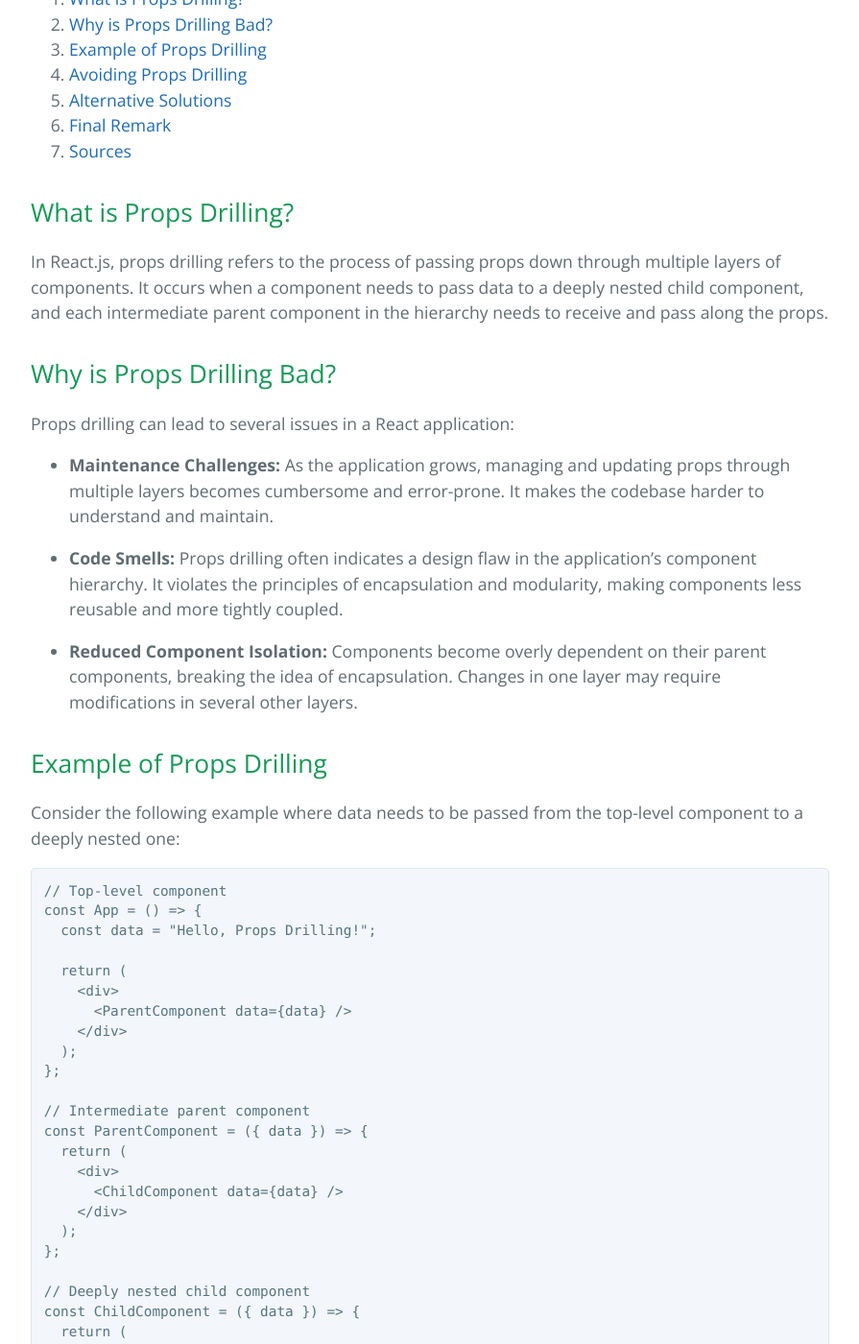
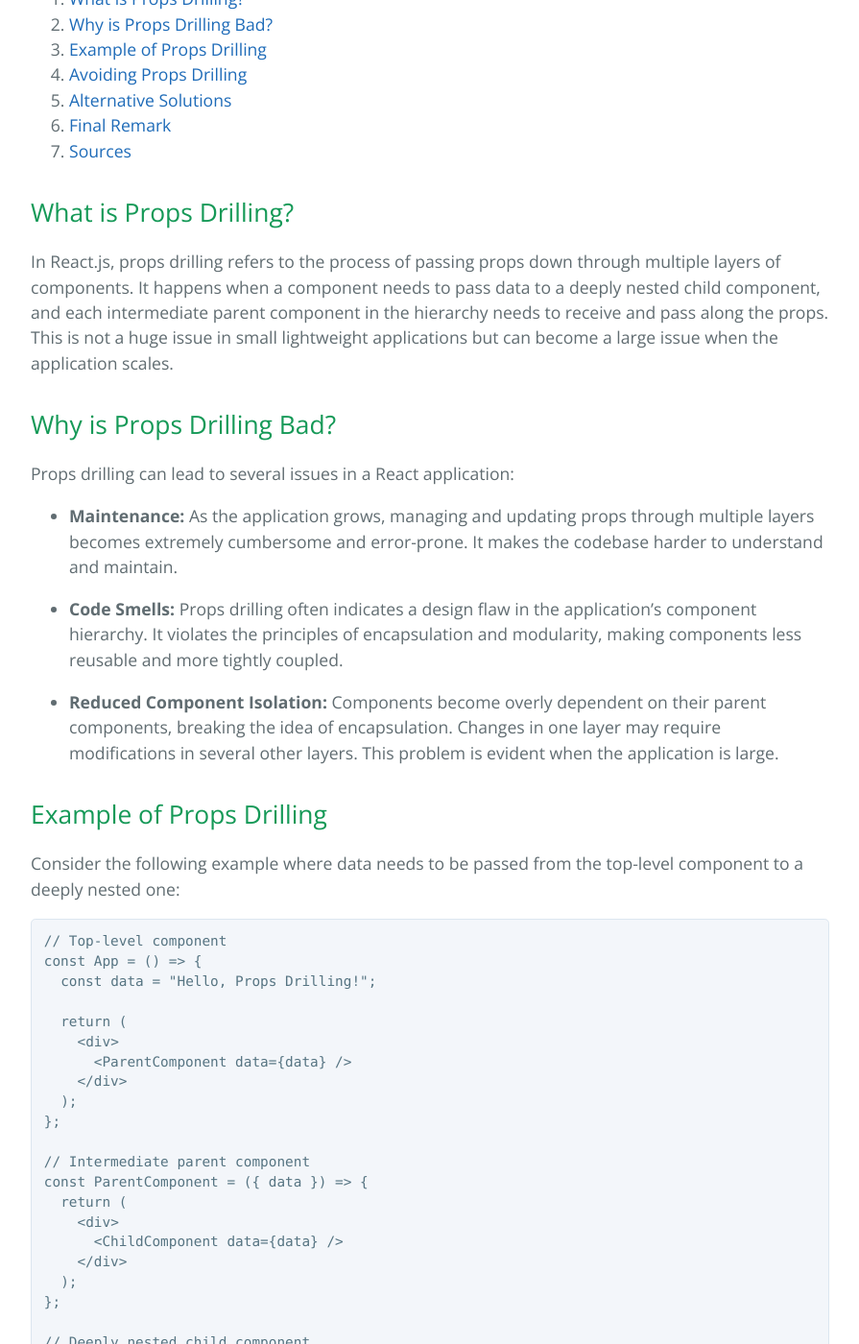
Before and after one commit to learning-software-engineering/learning-software-engineering.github.io, a Jekyll site: the page built from Topics/Tech_Stacks/React_Prop_Drilling.md, in a window 1280 px wide and 1400 px high, scrolled down 506 px. Shown: the whole window at 96% size, without its empty margins (192-1087 px from the left). Built offline with Jekyll 4.4.1, drawn with Linux system fonts in a browser that asks for light colours; our own code applies the rules of GitHub Pages for plain Markdown files; some of the changed text lies outside the part shown.

Commit message:
Minor wording and sentence changes

```diff
--- a/Topics/Tech_Stacks/React_Prop_Drilling.md
+++ b/Topics/Tech_Stacks/React_Prop_Drilling.md
@@ -10,16 +10,16 @@
 7. [Sources](#sources)
 
 ## What is Props Drilling?
-In React.js, props drilling refers to the process of passing props down through multiple layers of components. It occurs when a component needs to pass data to a deeply nested child component, and each intermediate parent component in the hierarchy needs to receive and pass along the props.
+In React.js, props drilling refers to the process of passing props down through multiple layers of components. It happens when a component needs to pass data to a deeply nested child component, and each intermediate parent component in the hierarchy needs to receive and pass along the props. This is not a huge issue in small lightweight applications but can become a large issue when the application scales.
 
 ## Why is Props Drilling Bad?
 Props drilling can lead to several issues in a React application:
 
-- **Maintenance Challenges:** As the application grows, managing and updating props through multiple layers becomes cumbersome and error-prone. It makes the codebase harder to understand and maintain.
+- **Maintenance:** As the application grows, managing and updating props through multiple layers becomes extremely cumbersome and error-prone. It makes the codebase harder to understand and maintain.
 
 - **Code Smells:** Props drilling often indicates a design flaw in the application's component hierarchy. It violates the principles of encapsulation and modularity, making components less reusable and more tightly coupled.
 
-- **Reduced Component Isolation:** Components become overly dependent on their parent components, breaking the idea of encapsulation. Changes in one layer may require modifications in several other layers.
+- **Reduced Component Isolation:** Components become overly dependent on their parent components, breaking the idea of encapsulation. Changes in one layer may require modifications in several other layers. This problem is evident when the application is large.
 
 ## Example of Props Drilling
 Consider the following example where data needs to be passed from the top-level component to a deeply nested one:
@@ -105,7 +105,7 @@ By using the Context API, the ChildComponent can directly access the data prop w
 - **Component Composition:** Instead of passing data down through props, consider breaking down complex components into smaller, more focused components. Each component should have a single responsibility, promoting better modularity.
 
 ## Final Remark
-While props drilling might be a quick solution in small applications, it becomes problematic as the codebase expands. Embracing the Context API or other state management solutions helps maintain a scalable and maintainable React codebase.
+While props drilling might be a quick solution in small applications, it becomes problematic as the codebase expands. Embracing the Context API or other state management solutions is crucial to preserve a scalable and maintainable React codebase.
 
 ## Sources
 - [React Context](https://legacy.reactjs.org/docs/context.html)
```
Also changed, not shown: other parts of Topics/Tech_Stacks/React_Prop_Drilling.md (+2 -2 lines).
